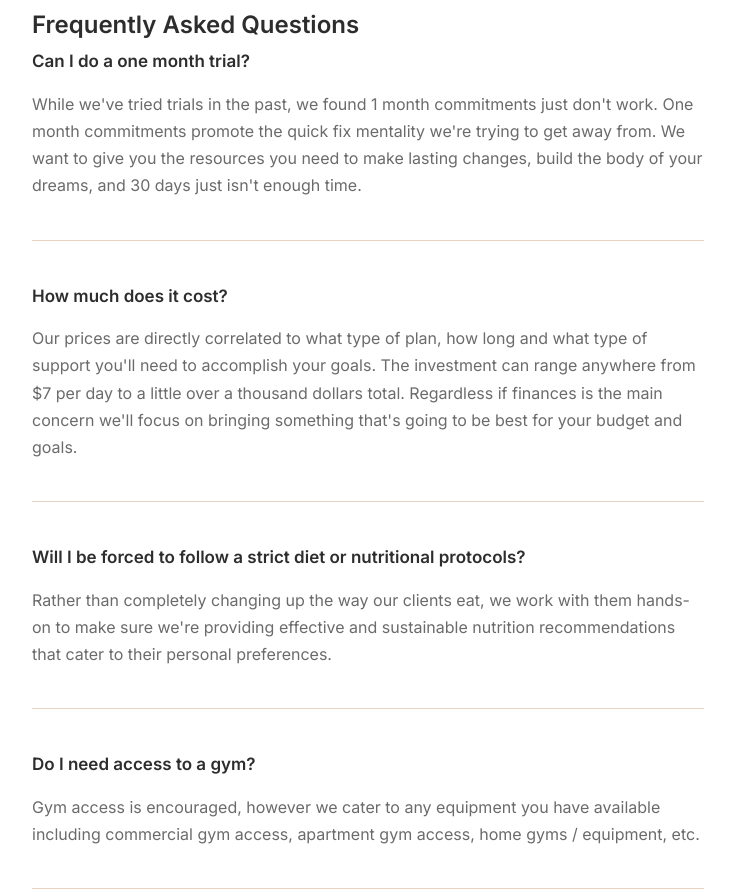
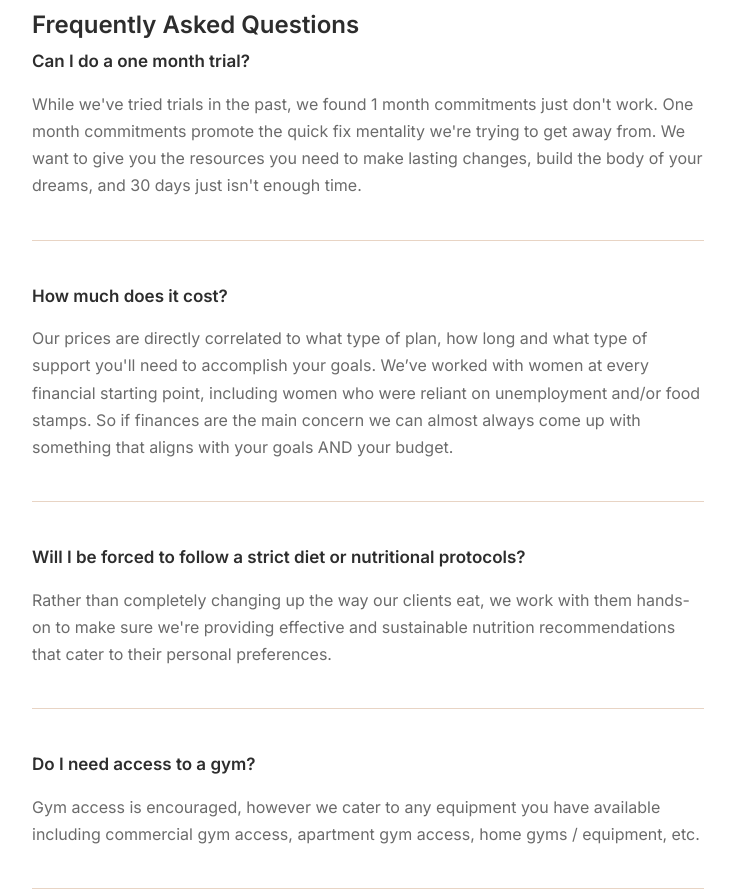
Before and after one commit to elevatehercoaching/home, a plain HTML site: page index.html in a window 1280 px wide. Shown: the part 11069-11961 px from the top of the page, without its empty margins (272-1006 px from the left). Drawn offline with nearby package versions, Linux system fonts and the light colour scheme; a script that the page names is missing.

Commit message:
Update index.html

```diff
--- a/index.html
+++ b/index.html
@@ -661,7 +661,7 @@ font-family: 'Inter', sans-serif;
 
             <div class="faq-item">
                 <h3>How much does it cost?</h3>
-                <p>Our prices are directly correlated to what type of plan, how long and what type of support you'll need to accomplish your goals. The investment can range anywhere from $7 per day to a little over a thousand dollars total. Regardless if finances is the main concern we'll focus on bringing something that's going to be best for your budget and goals.</p>
+                <p>Our prices are directly correlated to what type of plan, how long and what type of support you'll need to accomplish your goals. We’ve worked with women at every financial starting point, including women who were reliant on unemployment and/or food stamps. So if finances are the main concern we can almost always come up with something that aligns with your goals AND your budget.</p>
             </div>
 
             <div class="faq-item">
```
